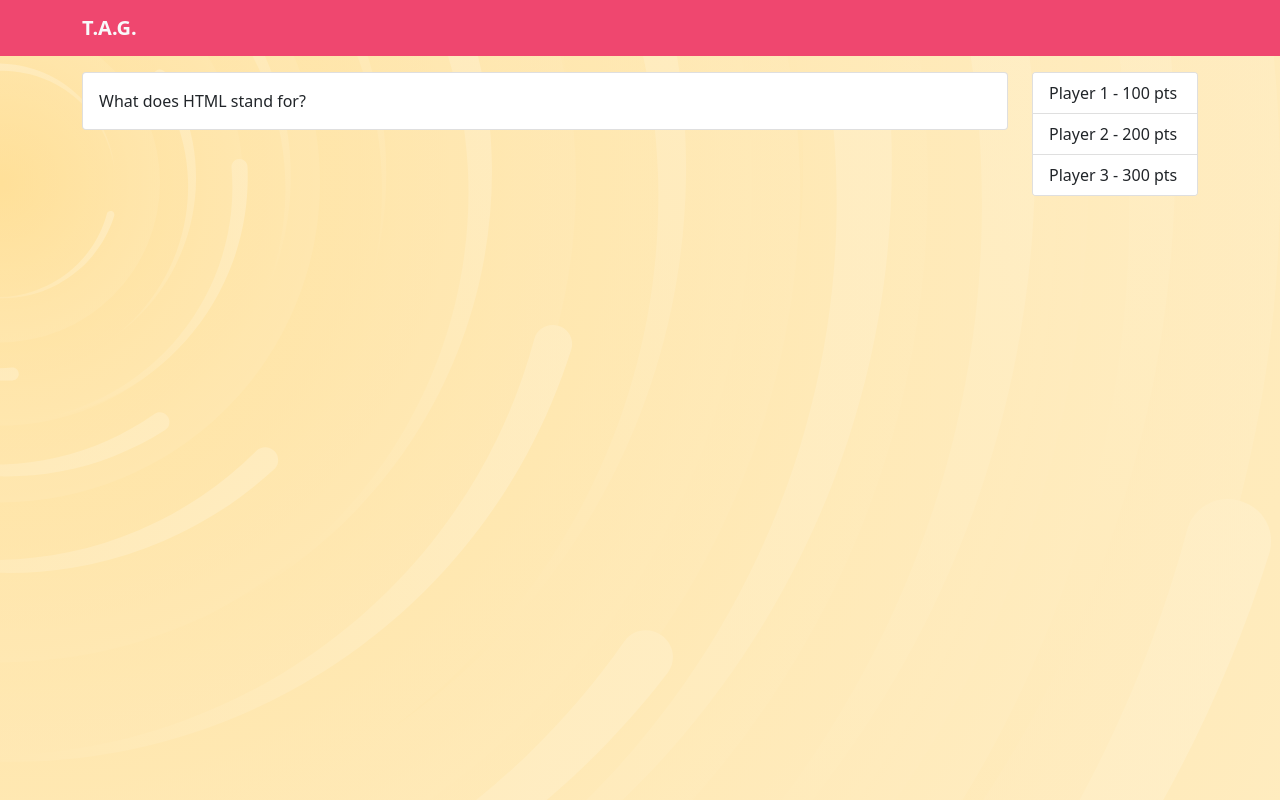
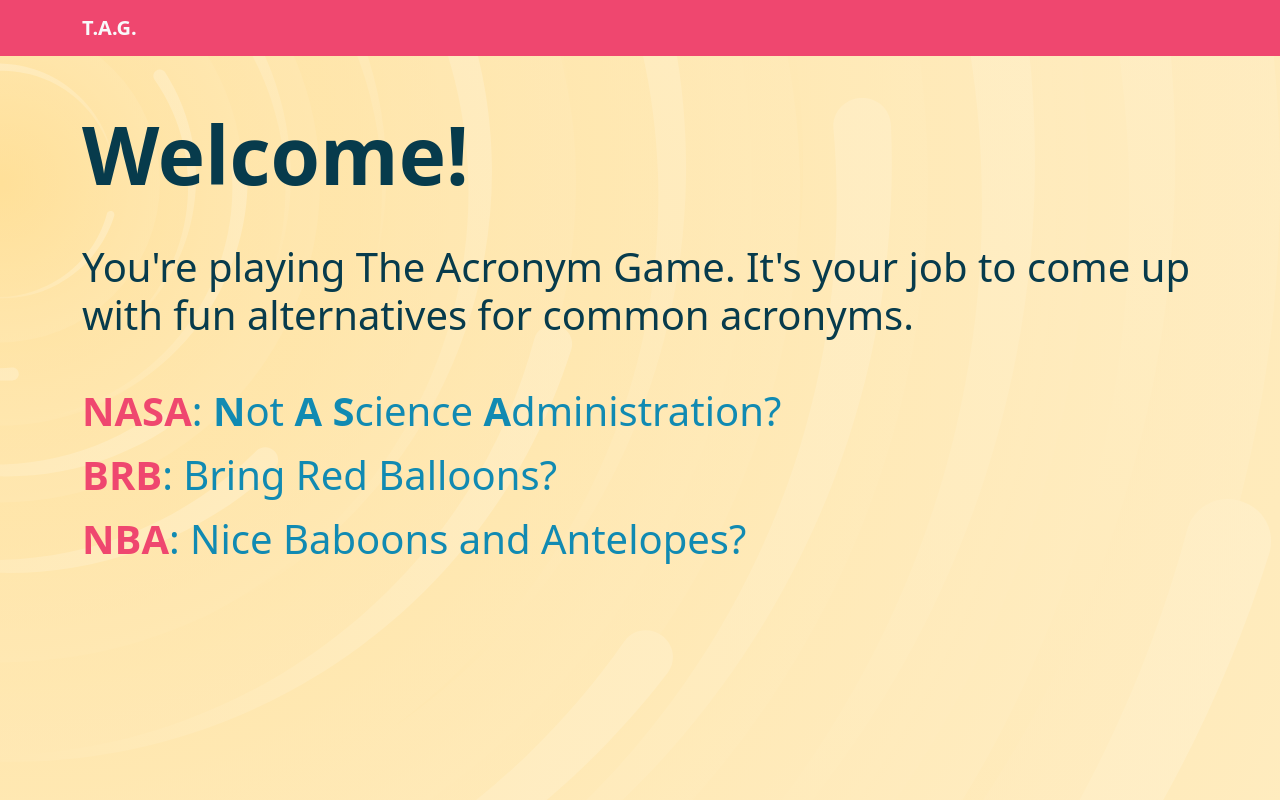
Before and after one commit to kloovin112358/tag, a React (Create React App) app: page / in a window 1280 px wide. Built offline with nearby package versions, Linux system fonts and the light colour scheme.

Commit message:
more work on animations

```diff
--- a/package.json
+++ b/package.json
@@ -14,6 +14,7 @@
     "react": "^17.0.2",
     "react-bootstrap": "^2.1.2",
     "react-dom": "^17.0.2",
+    "react-reveal": "^1.2.2",
     "react-scripts": "5.0.0",
     "sass": "^1.49.7",
     "sequelize": "^6.16.1",
--- a/src/App.js
+++ b/src/App.js
@@ -10,6 +10,7 @@ import Row from 'react-bootstrap/Row';
 import Col from 'react-bootstrap/Col';
 import ListGroup from 'react-bootstrap/ListGroup';
 import { gsap } from "gsap";
+import Welcome from './components/Welcome'
 
 function App() {
 
@@ -26,7 +27,8 @@ function App() {
           <Navbar.Brand href="/" className="fw-bold text-light">T.A.G.</Navbar.Brand>
         </Container>
       </Navbar>
-      <Container>
+      <Welcome />
+      {/* <Container>
         <div className="pt-3 pb-5">
           <Row>
             <Col lg={10}>
@@ -50,7 +52,7 @@ function App() {
 
           </Row>
         </div>
-      </Container>
+      </Container> */}
     </>
   );
 }
--- /dev/null
+++ b/src/components/Welcome.jsx
@@ -0,0 +1,41 @@
+import Container from 'react-bootstrap/Container'
+import React, {useEffect, useState, useRef} from 'react';
+import { gsap } from "gsap";
+import Fade from 'react-reveal/Fade';
+
+function Welcome() {
+    const welcomeRef = useRef();
+    const splashRef = useRef();
+
+    useEffect(() => {
+        gsap.to(welcomeRef.current, { duration: 1.5, ease: "bounce.out", y: 50 });
+        gsap.to(splashRef.current, { duration: 1.5, ease: "bounce.out", y: 75 });
+
+    });
+    return (
+        <>
+            <Container>
+                <div className="pb-5">
+            <p className="display-1 fw-bold text-secondary" ref={welcomeRef}>Welcome!</p>
+            <div ref={splashRef}>
+                <p className="display-6 text-secondary">
+                    You're playing The Acronym Game. It's your job to come up with fun alternatives for common acronyms.
+                </p>
+                <Fade left delay={2500}>
+                    <p className="display-6 text-primary mt-5"><span className="fw-bold text-danger">NASA</span>: <span className="fw-bold">N</span>ot <span className="fw-bold">A</span> <span className="fw-bold">S</span>cience <span className="fw-bold">A</span>dministration?</p>
+                </Fade>
+                <Fade left delay={3000}>
+                    <p className="display-6 text-primary"><span className="fw-bold text-danger">BRB</span>: Bring Red Balloons?</p>
+                </Fade>
+                <Fade left delay={3500}>
+                    <p className="display-6 text-primary"><span className="fw-bold text-danger">NBA</span>: Nice Baboons and Antelopes?</p>
+                </Fade>
+            </div>
+
+            </div>
+            </Container>
+        </>
+    );
+}
+
+export default Welcome;
```
Also changed, not shown: 1 other file (tests, documents, lock files or other folders).
